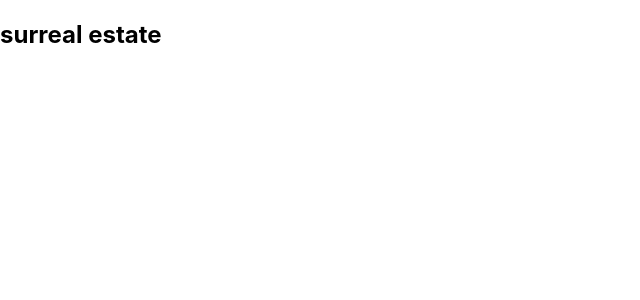
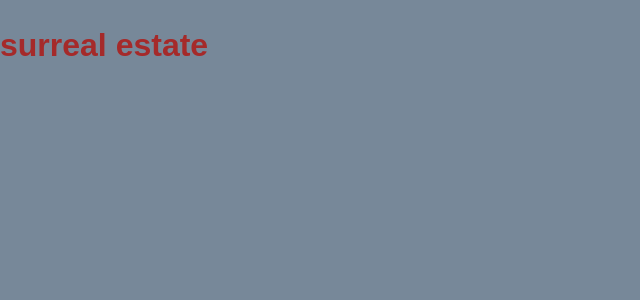
Before and after one commit to josephredmond5/surreal-estate, a React (Create React App) app: page / in a window 1280 px wide. Shown: the top 300 px of the page, without its empty margins (0-640 px from the left). Built offline with nearby package versions, Linux system fonts and the light colour scheme.

Commit message:
completed the set up of surreal-estate with no real issues and was able to solve some of the problems myslef

```diff
--- a/src/components/App.js
+++ b/src/components/App.js
@@ -1,13 +1,13 @@
 import React from "react";
 
-function App() {
+const App = () => {
   return (
     <div className="App">
       <header className="App-header">
-       <h2>surreal estate</h2>
+        <h2 className="title-name">surreal estate</h2>
       </header>
     </div>
   );
-}
+};
 
 export default App;
--- a/src/index.css
+++ b/src/index.css
@@ -5,9 +5,18 @@ body {
       sans-serif;
     -webkit-font-smoothing: antialiased;
     -moz-osx-font-smoothing: grayscale;
+    margin: 0px;
+    border: 0px;
+    background-color: lightslategray;
   }
 
   code {
     font-family: source-code-pro, Menlo, Monaco, Consolas, 'Courier New',
       monospace;
   }
+
+  .title-name {
+    font-size: xx-large;
+    font-family: sans-serif;
+    color: brown;
+  }
```
Also changed, not shown: package.json (+11 -0 lines), src/index.js (+5 -5 lines), .eslintrc.json (added), 1 other file (tests, documents, lock files or other folders).
